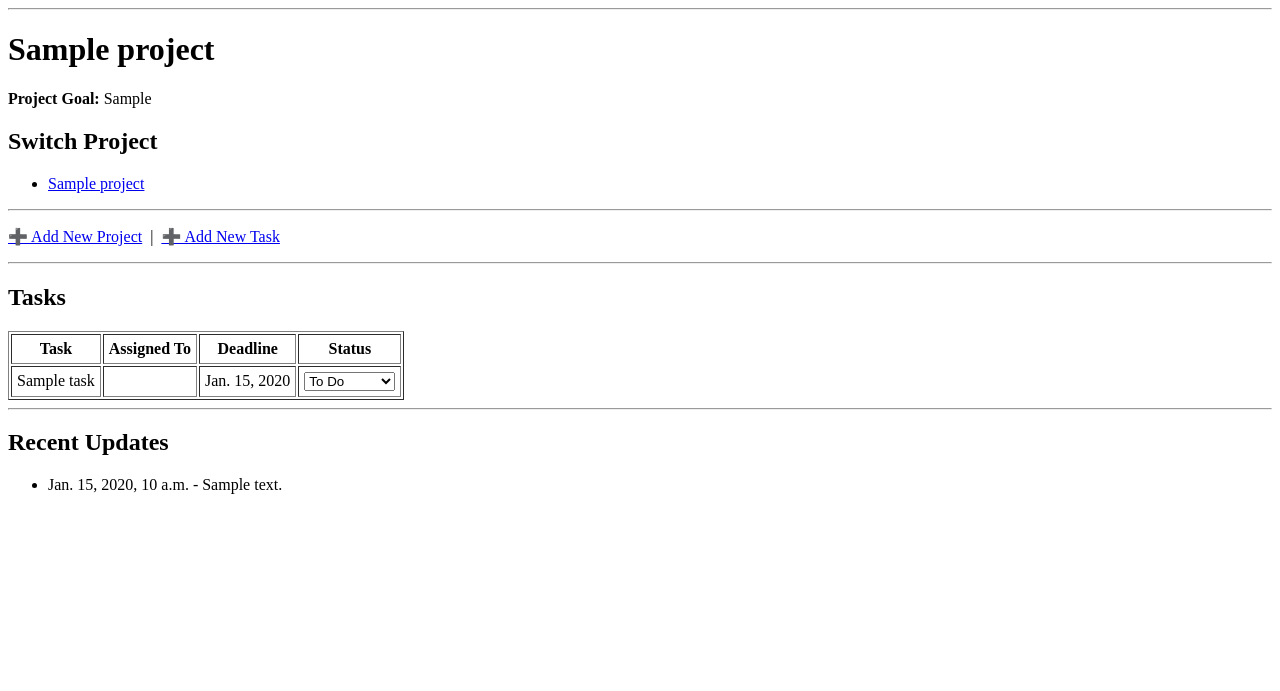
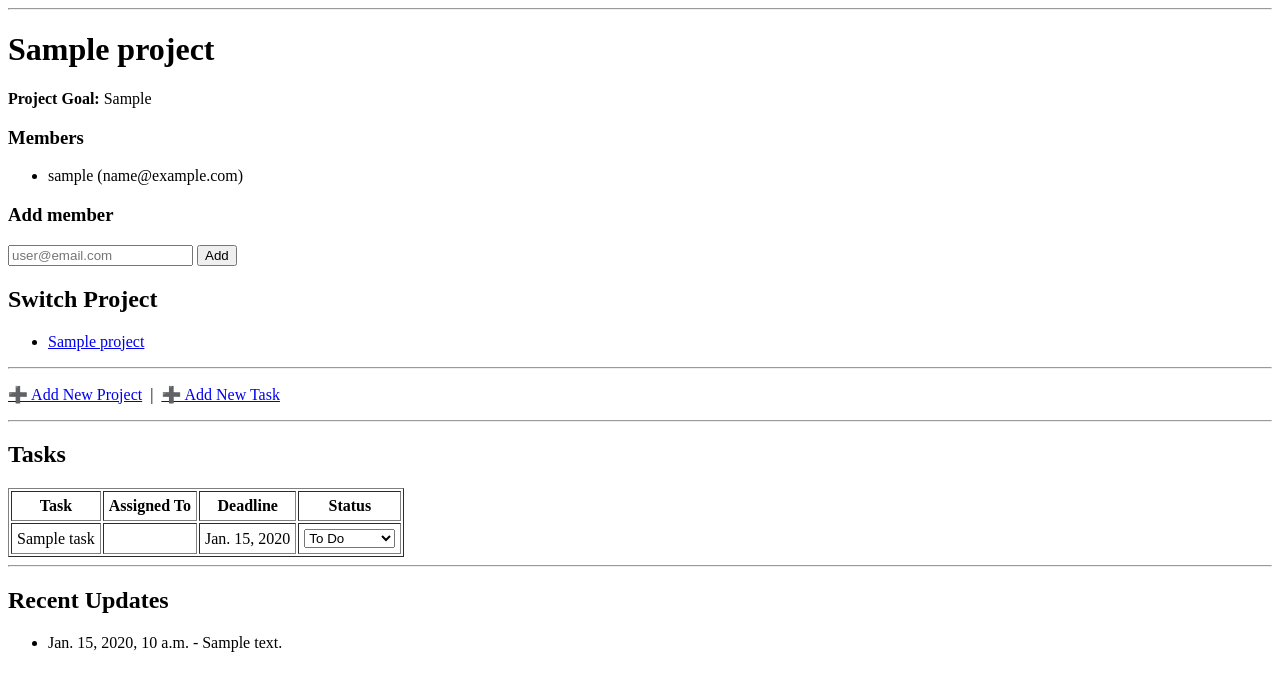
Before and after one commit to kridders/CIS695_Comprehensive_Project_Ridders, a Django app: page /projects/1/ in a window 1280 px wide. Shown: the part 47-738 px from the top of the page. Run offline with Django 5.2, Linux system fonts and the light colour scheme; a user stored in the database is signed in; tables that the repository leaves empty hold one stand-in row (values such as "Sample post").

Commit message:
Invitation feature 1/2

```diff
--- a/projectmanager/forms.py
+++ b/projectmanager/forms.py
@@ -19,3 +19,6 @@ class  ProjectForm(forms.ModelForm):
     class Meta:
         model = Project
         fields = ['title', 'goal', 'start_date', 'end_date']
+
+class AddMemberForm(forms.Form):
+    email = forms.EmailField(label="User email")
--- a/projectmanager/templates/projectmanager/project_dashboard.html
+++ b/projectmanager/templates/projectmanager/project_dashboard.html
@@ -5,6 +5,21 @@
 {% block content %}
 <h1>{{ project.title }}</h1>
 <p><strong>Project Goal:</strong> {{ project.goal }}</p>
+
+<h3>Members</h3>
+<ul>
+    {% for member in project.members.all %}
+        <li>{{ member.username }} ({{member.email }})</li>
+    {% endfor %}
+</ul>
+
+
+<h3>Add member</h3>
+<form method="post" action="{% url 'add_member' project.id %}">
+    {% csrf_token %}
+    <input type="email" name="email" placeholder="user@email.com" required>
+    <button type="submit">Add</button>
+</form>
 
 <h2>Switch Project</h2>
 <ul>
--- a/projectmanager/urls.py
+++ b/projectmanager/urls.py
@@ -2,20 +2,24 @@ from django.urls import path
 from . import views
 
 urlpatterns = [
-    # Startseite: Projektliste des angemeldeten Users
+    # Homepage: A logged in user sees all of his projects
     path('', views.project_list, name='project_list'),
 
-    # Neues Projekt erstellen
+    # Create Project
     path('projects/new/', views.create_project, name='create_project'),
 
-    # Dashboard eines Projekts
+    # Dashboard of a Project
     path('projects/<int:project_id>/', views.project_dashboard, name='project_dashboard'),
 
-    # Neue Task innerhalb eines Projekts erstellen
+    # Create new Task of Project
     path('projects/<int:project_id>/tasks/new/', views.create_task, name='create_task'),
 
-    # Status einer Task ändern
+    # Update Status of Task
     path('task/<int:task_id>/status/', views.update_task_status, name='update_task_status'),
 
-    path('register/', views.register, name='register')
+    # Registration of new user
+    path('register/', views.register, name='register'),
+
+    #Add project members
+    path('projects/<int:project_id>/add-member/', views.add_member, name='add_member')
 ]
--- a/projectmanager/views.py
+++ b/projectmanager/views.py
@@ -1,10 +1,10 @@
 from django.shortcuts import render, redirect, get_object_or_404
 from .models import Project, Task
-from .forms import TaskForm, ProjectForm
+from .forms import TaskForm, ProjectForm, AddMemberForm
 from django.contrib.auth.decorators import login_required
 from django.contrib.auth.forms import UserCreationForm
 from django.contrib import messages
-from django.db import models
+from django.contrib.auth.models import User
 from django.contrib.auth import login
 
 #View to create task
@@ -101,3 +101,21 @@ def register(request):
         form = UserCreationForm()
 
     return render(request, 'projectmanager/register.html', {'form': form})
+
+@login_required
+def add_member(request, project_id):
+    project = get_object_or_404(Project, id=project_id, members=request.user)
+
+    if request.method == 'POST':
+        form = AddMemberForm(request.POST)
+        if form.is_valid():
+            email = form.cleaned_data['email']
+
+            try:
+                user = User.objects.get(email=email)
+                project.members.add(user)
+                messages.success(request, f"{email} added to project.")
+            except User.DoesNotExist:
+                messages.error(request, "No user with this email.")
+
+    return redirect('project_dashboard', project_id = project.id)
```
